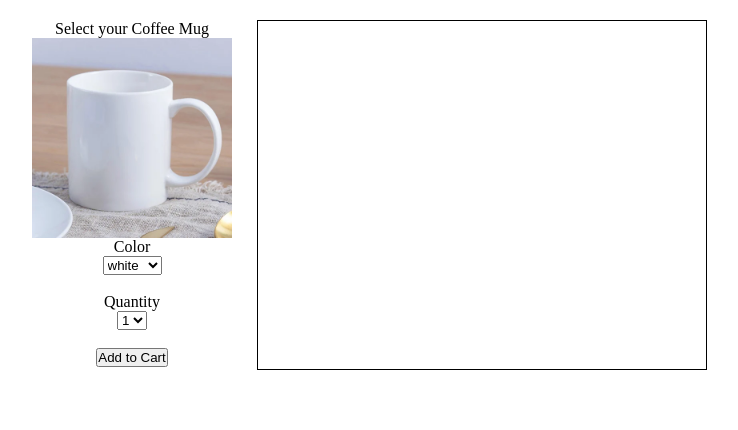
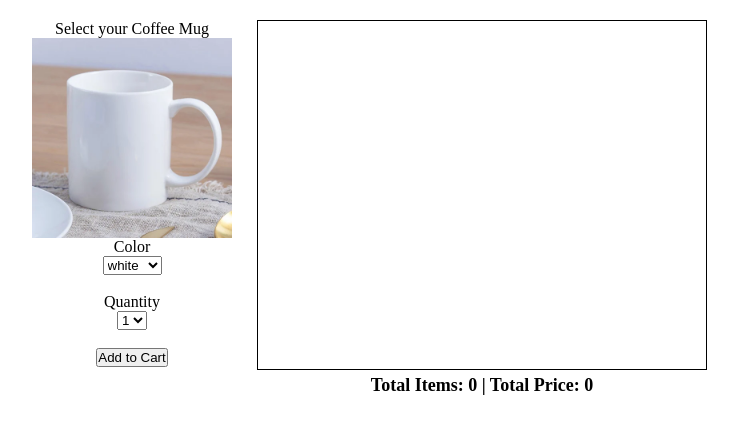
Before and after one commit to dibmarco/react-small-projects-and-tests, a React (Create React App) app in the folder 01-items-list/: page / in a window 1280 px wide. Shown: the top 430 px of the page, without its empty margins (283-1021 px from the left). Built offline with nearby package versions, Linux system fonts and the light colour scheme.

Commit message:
Update jsx and css files

```diff
--- a/01-items-list/src/App.jsx
+++ b/01-items-list/src/App.jsx
@@ -1,4 +1,4 @@
-import React, { useState } from "react";
+import React, { useState, useEffect } from "react";
 
 const mugs = {
   white: {
@@ -17,20 +17,36 @@ const mugs = {
 
 function App() {
   const [cart, setCart] = useState([]);
+  const [totalQty, setTotalQty] = useState(0);
+  const [totalPrice, setTotalPrice] = useState(0);
+
+  useEffect(() => {
+    const qtyArray = cart.map((mug) => mug.quantity);
+    const newTotalQty = qtyArray.reduce((acc, cur) => acc + cur, 0);
+    setTotalQty(newTotalQty);
+
+    const priceArray = cart.map((mug) => mug.price);
+    const newTotalPrice = priceArray.reduce((acc, cur) => acc + cur, 0);
+    setTotalPrice(newTotalPrice);
+  }, [cart]);
 
   function handleAddToCart(mug) {
     setCart((prevCart) => [...prevCart, mug]);
   }
 
   function handleDeleteItem(id) {
-    // console.log(id);
-    setCart((mugs) => mugs.filter((mug) => mug.id !== id));
+    setCart((prevCart) => prevCart.filter((mug) => mug.id !== id));
   }
 
   return (
     <div className="app">
       <Selections onAddtoCart={handleAddToCart} />
-      <ShoppingList cart={cart} onDeleteItem={handleDeleteItem} />
+      <ShoppingList
+        cart={cart}
+        onDeleteItem={handleDeleteItem}
+        totalQty={totalQty}
+        totalPrice={totalPrice}
+      />
     </div>
   );
 }
@@ -115,20 +131,28 @@ function Selections({ onAddtoCart }) {
   );
 }
 
-function ShoppingList({ cart, onDeleteItem }) {
+function ShoppingList({ cart, onDeleteItem, totalQty, totalPrice }) {
   return (
+    <div className="cart-container">
       <div className="shopping-list">
         {cart.map((mugInCart, i) => (
           <div className="mug-in-cart" key={i}>
             <img src={mugInCart.img} alt={`${mugInCart.color} coffee mug`} />
             <p>Qty: {mugInCart.quantity}</p>
             <p>Price: {mugInCart.price}</p>
-          <p className="delete-item" onClick={() => onDeleteItem(mugInCart.id)}>
+            <p
+              className="delete-item"
+              onClick={() => onDeleteItem(mugInCart.id)}
+            >
               ❌
             </p>
           </div>
         ))}
       </div>
+      <div className="grand-total">
+        Total Items: {totalQty} | Total Price: {totalPrice}
+      </div>
+    </div>
   );
 }
 
--- a/01-items-list/src/styles.css
+++ b/01-items-list/src/styles.css
@@ -63,3 +63,10 @@
   height: 15px;
   cursor: pointer;
 }
+
+.grand-total {
+  padding: 5px;
+  text-align: center;
+  font-size: 18px;
+  font-weight: 600;
+}
```
Lines whose indentation alone changed are shown as unchanged.
